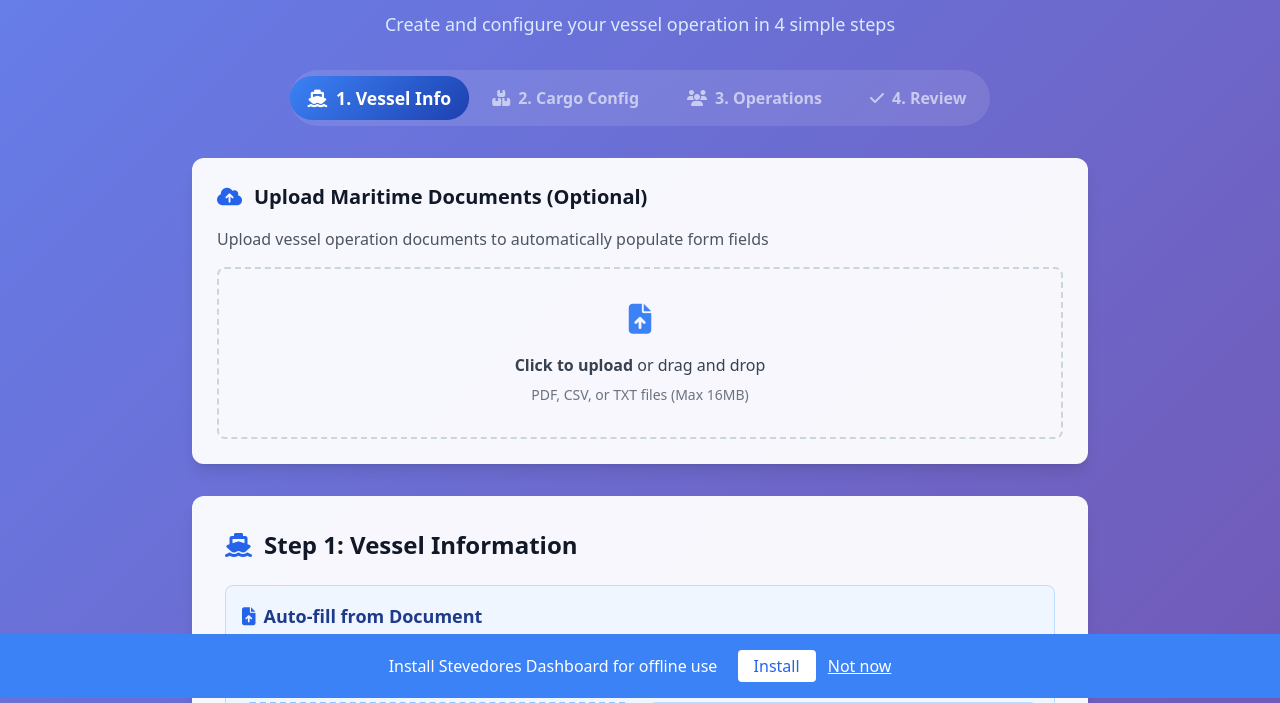
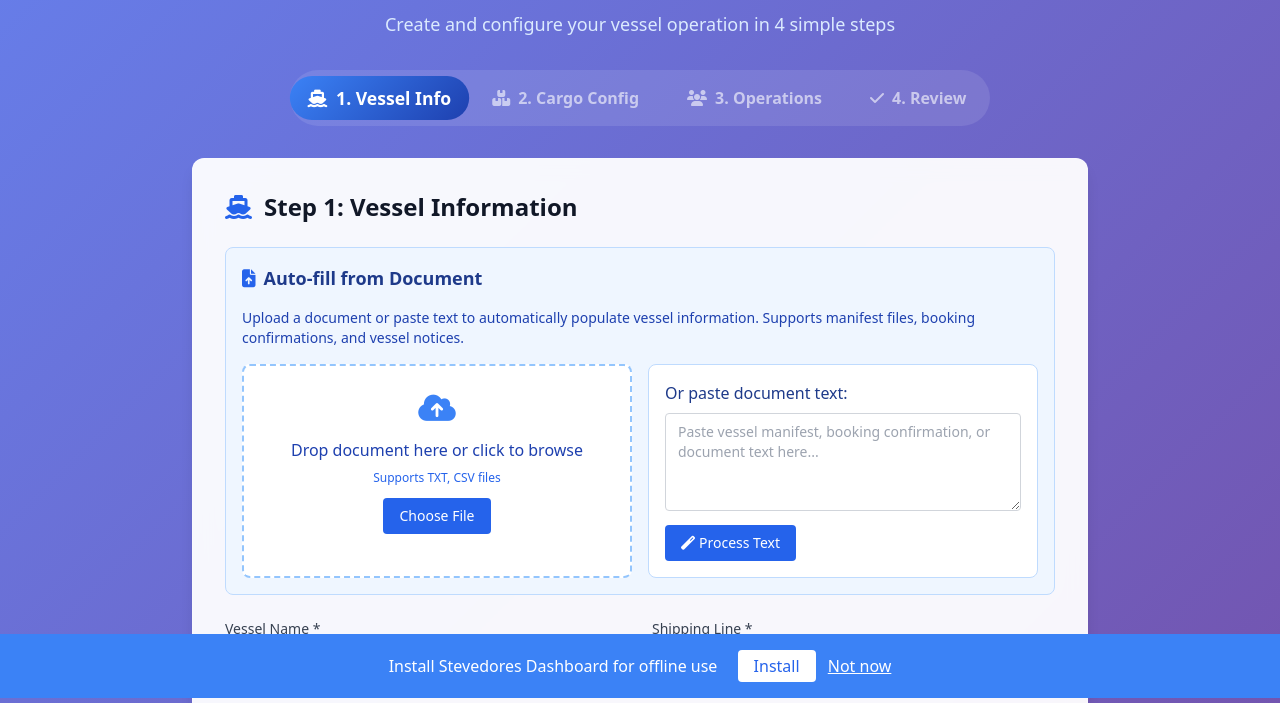
Before and after one commit to colbychapman3/Stevedores-Dashboard-3.0, a Flask app: page /wizard/ in a window 1280 px wide. Shown: the part 166-869 px from the top of the page. Run offline with Flask 3, Linux system fonts and the light colour scheme; the visitor is signed in with stand-in values (Sample User, id 1); some libraries are stand-ins or nearby versions.

Commit message:
Remove document upload section from wizard template
- Simplified wizard interface by removing optional document upload
- Reduces complexity for core vessel creation workflow
- Part of production stability improvements

```diff
--- a/templates/wizard/vessel_wizard.html
+++ b/templates/wizard/vessel_wizard.html
@@ -162,33 +162,6 @@
         </div>
 
         <!-- Document Upload Section -->
-        <div class="wizard-card rounded-xl shadow-lg p-6 mb-8 max-w-4xl mx-auto">
-            <h2 class="text-xl font-bold text-gray-900 mb-4">
-                <i class="fas fa-cloud-upload-alt text-blue-600 mr-3"></i>Upload Maritime Documents (Optional)
-            </h2>
-            <p class="text-gray-600 mb-4">Upload vessel operation documents to automatically populate form fields</p>
-
-            <div class="upload-zone rounded-lg p-8 text-center" onclick="document.getElementById('documentUpload').click()">
-                <i class="fas fa-file-upload text-3xl text-blue-500 mb-4"></i>
-                <p class="text-gray-700 mb-2"><span class="font-semibold">Click to upload</span> or drag and drop</p>
-                <p class="text-sm text-gray-500">PDF, CSV, or TXT files (Max 16MB)</p>
-                <input id="documentUpload" type="file" class="hidden" accept=".pdf,.csv,.txt" onchange="handleDocumentUpload(event)">
-            </div>
-
-            <div id="uploadStatus" class="mt-4 hidden">
-                <div class="flex items-center justify-center">
-                    <div class="animate-spin rounded-full h-6 w-6 border-b-2 border-blue-500 mr-3"></div>
-                    <span class="text-blue-600">Processing document...</span>
-                </div>
-            </div>
-
-            <div id="uploadSuccess" class="mt-4 hidden bg-green-100 border border-green-300 rounded p-4">
-                <div class="flex items-center">
-                    <i class="fas fa-check-circle text-green-600 mr-2"></i>
-                    <span class="text-green-800">Document processed successfully! Form fields have been populated.</span>
-                </div>
-            </div>
-        </div>
 
         <!-- Wizard Form -->
         <form id="vesselWizardForm" class="wizard-card rounded-xl shadow-lg p-8 max-w-4xl mx-auto">
```
